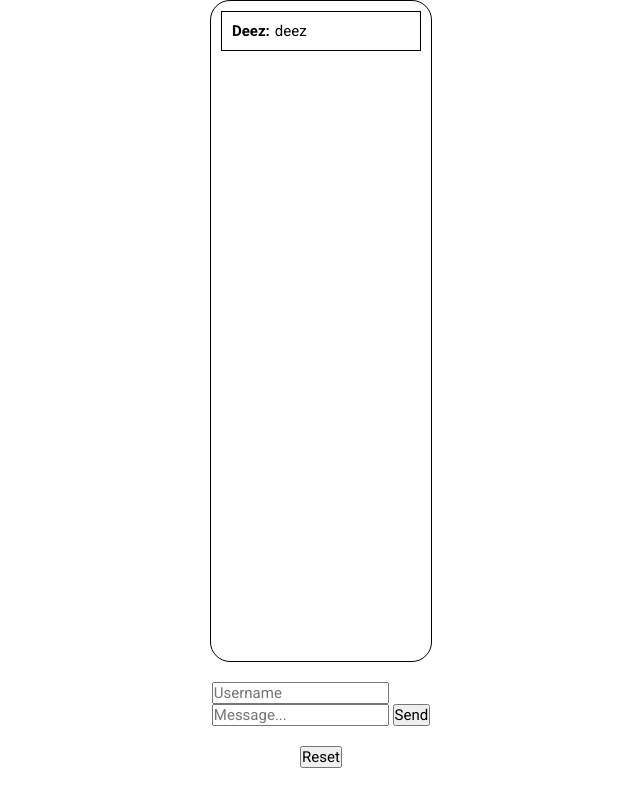
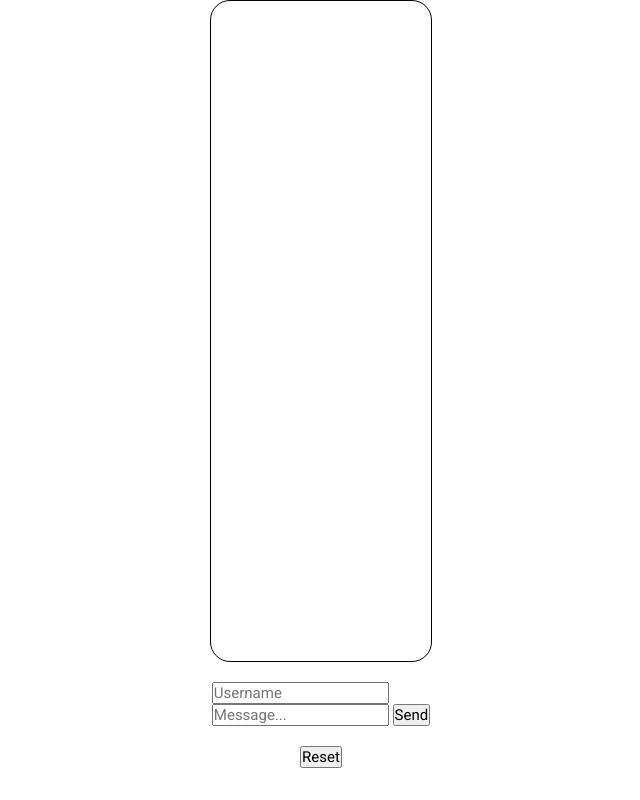
Before and after one commit to Mouzone/chatroom, a website: page index.html in a window 1280 px wide. Shown: the whole page, without its empty margins (319-959 px from the left). Drawn offline with Linux system fonts and the light colour scheme.

Commit message:
Populate chatroom with messages properly and scroll when overflowed

```diff
--- a/index.html
+++ b/index.html
@@ -8,10 +8,7 @@
     <body>
 <!--    todo: add datetime for each message later-->
         <div id="past-messages">
-            <div class="past-message">
-                <span class="username"> Deez: </span>
-                <span class="text"> deez </span>
-            </div>
+
         </div>
         <form>
             <section>
--- a/style.css
+++ b/style.css
@@ -22,7 +22,8 @@ body {
     border: 1px solid black;
     border-radius: 20px;
     display: flex;
-    flex-direction: column;
+    flex-direction: column-reverse;
+    overflow-y: auto;
 }
 
 .past-message {
@@ -30,6 +31,7 @@ body {
     display: flex;
     gap: 5px;
     border: 1px solid black;
+    justify-self: flex-end;
 }
 
 .username {
```
